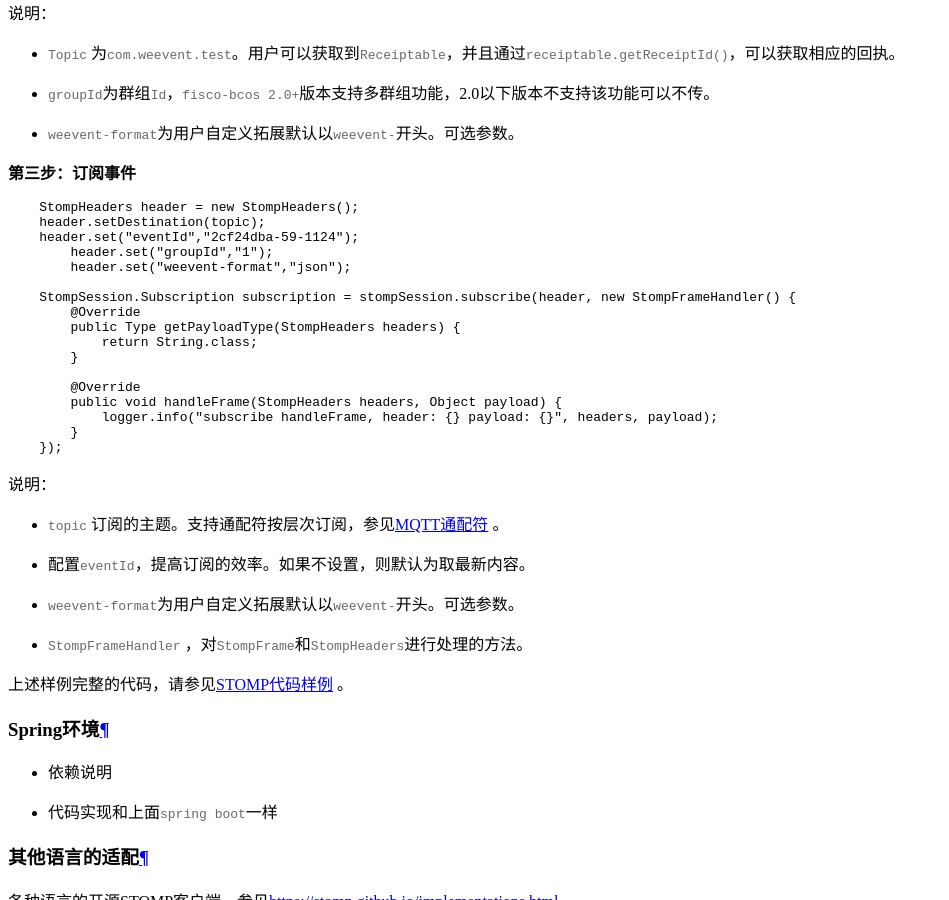
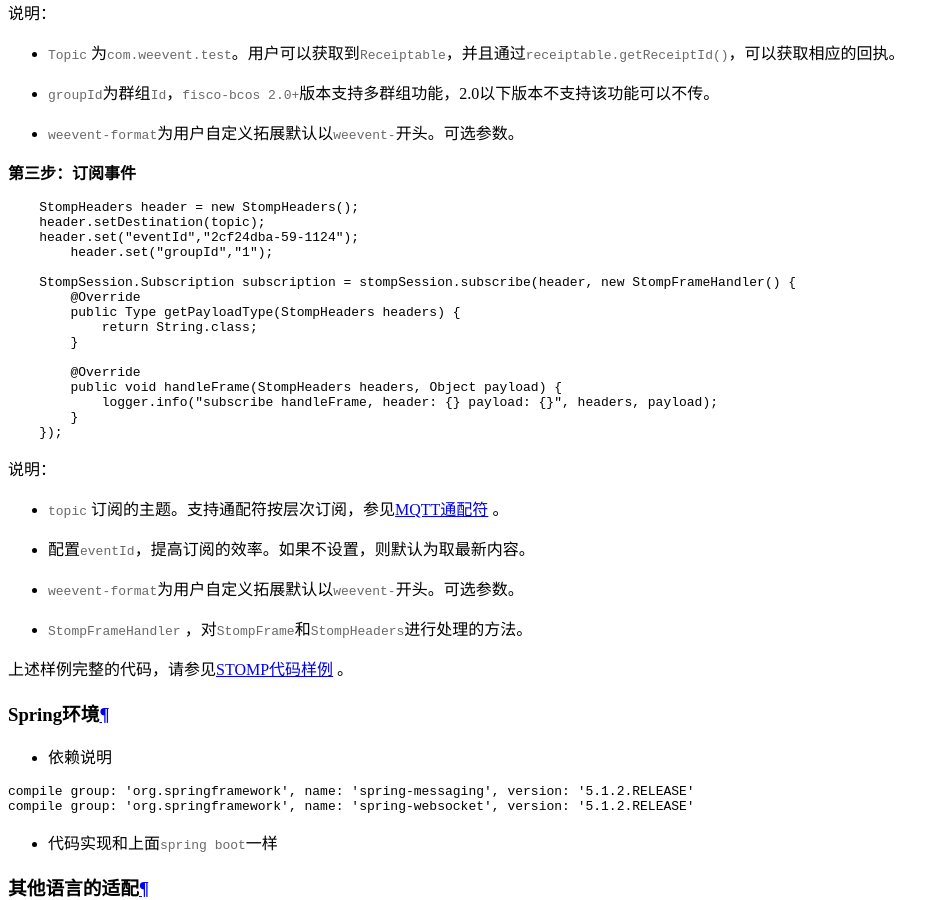
Before and after one commit to WeBankBlockchain/WeEvent-docs, a Sphinx documentation site: the page built from docs/protocal/stomp.md, in a window 1280 px wide and 900 px high, scrolled down 1909 px. Shown: the whole window, without its empty margins (0-949 px from the left). Built offline with Sphinx 7.4.7 and the Read the Docs theme 2.0.0, drawn with Linux system fonts in a browser that asks for light colours.

Commit message:
update the stomp and java sdk file

````diff
--- a/docs/protocal/stomp.md
+++ b/docs/protocal/stomp.md
@@ -36,7 +36,7 @@ implementation("org.springframework.boot:spring-boot-starter-websocket")
         stompClient.setMessageConverter(new StringMessageConverter());
         stompClient.setTaskScheduler(taskScheduler); // for heartbeats
 
-        ListenableFuture<StompSession> f = 		         stompClient.connect("ws://localhost:8080/weevent/stomp", getWebsocketSessionHandlerAdapter());
+        ListenableFuture<StompSession> f = stompClient.connect("ws://localhost:8080/weevent/stomp", getWebsocketSessionHandlerAdapter());
 
         StompSession stompSession = f.get();
 ```
@@ -72,7 +72,6 @@ log.info("send result, receipt id: {}", receiptable.getReceiptId());
     header.setDestination(topic);
     header.set("eventId","2cf24dba-59-1124");
 	header.set("groupId","1");
-	header.set("weevent-format","json");
 
     StompSession.Subscription subscription = stompSession.subscribe(header, new StompFrameHandler() {
         @Override
@@ -99,6 +98,11 @@ log.info("send result, receipt id: {}", receiptable.getReceiptId());
 #### Spring环境
 
 - 依赖说明
+
+```
+compile group: 'org.springframework', name: 'spring-messaging', version: '5.1.2.RELEASE'
+compile group: 'org.springframework', name: 'spring-websocket', version: '5.1.2.RELEASE'
+```
 - 代码实现和上面`spring boot`一样
 
 #### 其他语言的适配
````
Also changed, not shown: docs/protocal/javasdk.md (+15 -13 lines).
